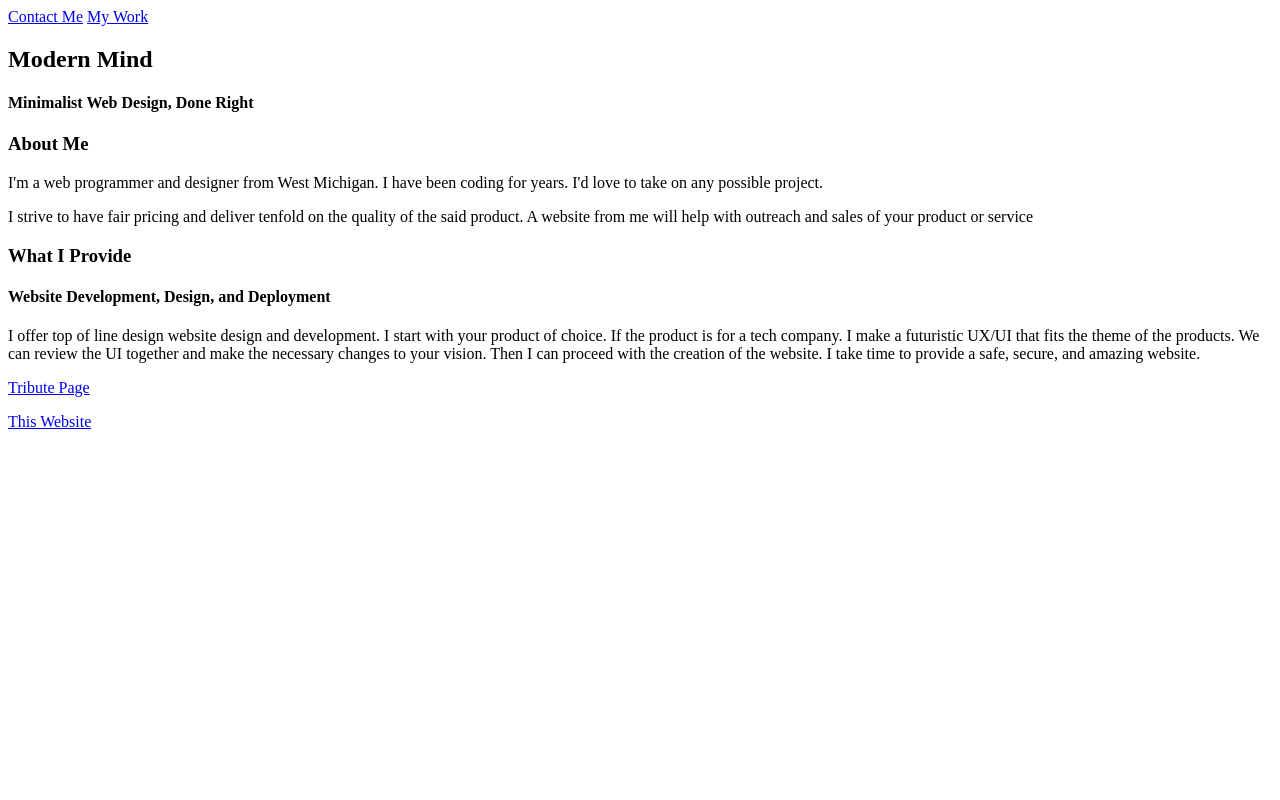
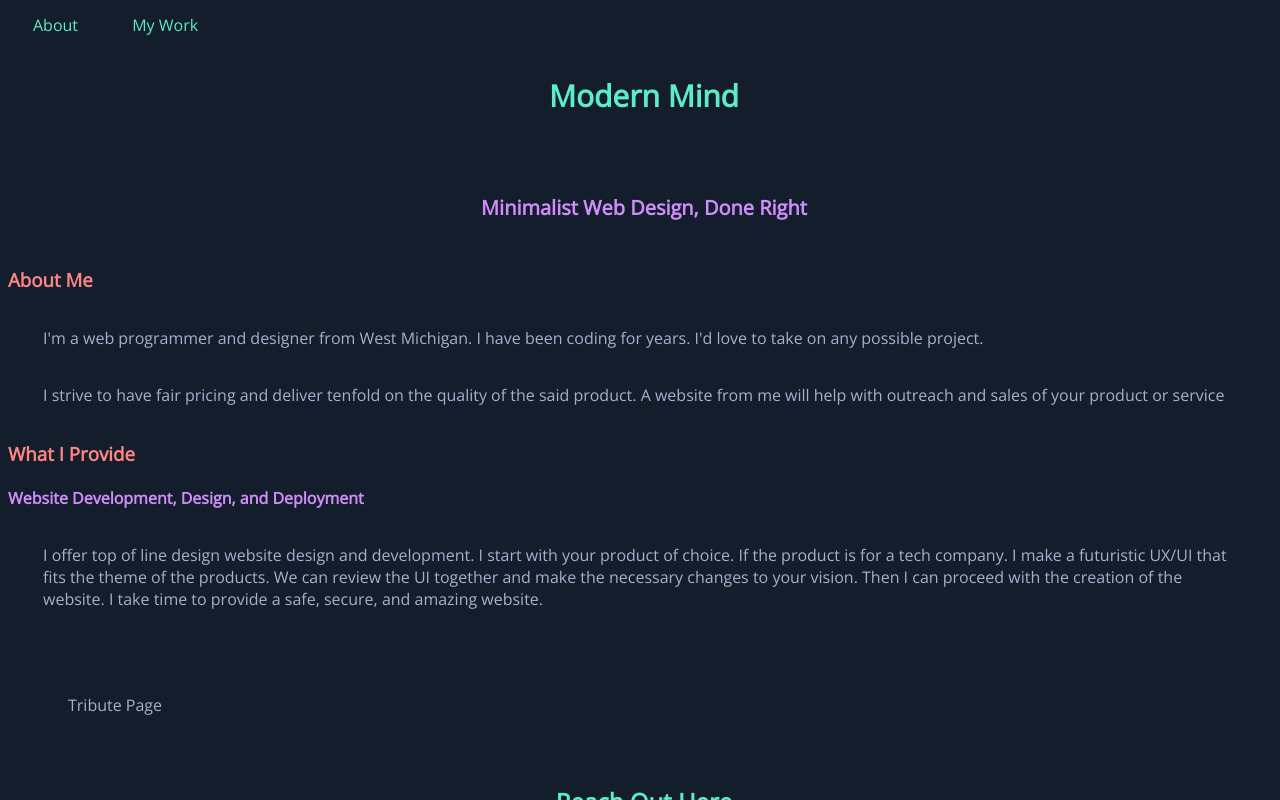
Before and after one commit to Modern-Mind/Modern-Mind.github.io, a plain HTML site: page index.html in a window 1280 px wide. Drawn offline with nearby package versions, Linux system fonts and the light colour scheme.

Commit message:
Add files via upload

```diff
--- a/index.html
+++ b/index.html
@@ -5,20 +5,22 @@
 <link rel="preconnect" href="https://fonts.gstatic.com" crossorigin>
 <link href="https://fonts.googleapis.com/css2?family=Open+Sans:wght@300&display=swap" rel="stylesheet">
 <title>Matthew Benes Web Development</title>
-<link rel="stylesheet" href="styles.css">
+<link rel="stylesheet" href="style.css">
 
         </head>
 
 
 
+<navbar class="navbar" id="navbar">
+<a href="#">About</a></div>
+<a href="/HTML-Files/My-work.html">My Work</a></div>
 <section class="welcome-section" id="welcome-section">
-<a href="/HTML-Files/Contact-me.html">Contact Me</a></div>
-<a href="/HTML-Files/My-work.html">My Work</a></div>
-
 <!--<img src="Modern Mind Files/modern-mind-high-resolution-color-logo-banner.png" alt="Logo" style="width:100%; height:auto"> -->
 <h1>Modern Mind</h1>
-<h4>Minimalist Web Design, Done Right</h3>
-
+<br>
+<h4>Minimalist Web Design, Done Right</h4>
+</section>
+        <section class="about-section" id="about-section">
 <h3>About Me</h3>
 <p>I'm a web programmer and designer from West Michigan. I have been coding for years. I'd love to take on any possible project.</p>
 <p> I strive to have fair pricing and deliver tenfold on the quality of the said product. A website from me will help with outreach and sales of your product or service</p>
@@ -30,13 +32,17 @@
 <a href="katelyns-swim-lessons.github.io
 " target="_blank" class="project project-tile">
           <p class="project-title">
+
             Tribute Page
-          </p>
-        </a>
-        <a href="#" target="_blank" class="project project-tile">
-          <p class="project-title">
-            This Website
+
           </p>
         </a>
 </sections>
+        <h1 id="profile-header">Reach Out Here</h1>
+        <section id="profile-links">
+        <a href="modern-mind@gmail.com" target="_blank" id="profile-link">Email Me</a>
+        <a href="" target="_blank" id="profile-link">Twitter</a>
+        <a href="" target="_blank" id="profile-link">Instagram</a>
+        <a href="" target="_blank" id="profile-link">GitHub</a>
+        </section>
 </body>
--- a/style.css
+++ b/style.css
@@ -1,13 +1,50 @@
 body {
   background-color: #141D2B;
 font-family: 'Open Sans', Sans-Serif;
+}
+
+@media only screen and (min-width: 601px) {
+  section.welcome-section {
+    font-size: 20px;
+  }
+}
+
+/* If the screen size is 600px or less, set the font-size of <div> to 30px */
+@media only screen and (max-width: 600px) {
+  section.welcome-section {
+    font-size: 30px;
+  }
+}
+
+#welcome-section{
+
+  display: grid;
+  justify-content: center;
 
 }
+
+#profile-header {
+  display: flex;
+  justify-content: center;
+}
+
+#profile-links {
+  display: flex;
+  justify-content: space-evenly;
+}
+
+#navbar
+{
+   position: fixed;
+   top: 0;
+}
+
 h1 {
     position: relative;
+    color: #5CECC6;
+    text-align:center;
+}
 
-    color: #5CECC6;
-}
 
 h3 {
 
@@ -18,10 +55,14 @@ h3 {
 h4 {
 
     Color: #CF8DFB;
+
 }
 
 p {
     Color: #a4b1cd;
+
+      margin: 35px;
+
 }
 
 
```
